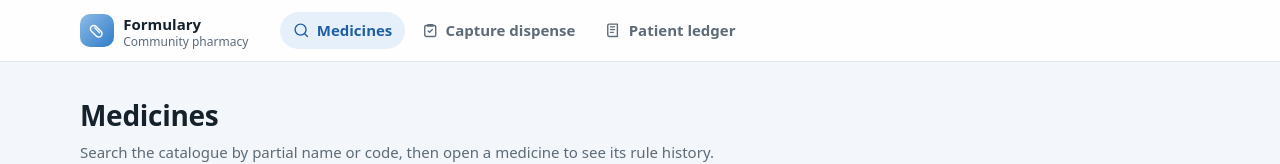
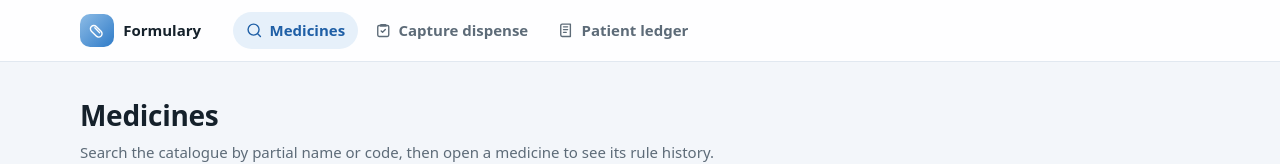
Before and after one commit to counttalita/pharmacy-formulary, an Angular app in the folder frontend/: page /medicines in a window 1280 px wide. Shown: the top 164 px of the page. Built offline with nearby package versions, Linux system fonts and the light colour scheme; no server answers.

Commit message:
[style] remove brand subtitle

```diff
--- a/frontend/src/main.ts
+++ b/frontend/src/main.ts
@@ -14,7 +14,7 @@ import { SearchMedicines } from './medicines';
     <!-- Shared shell around the four views; the active link follows the current route. -->
     <header class="topbar"><div class="topbar-inner">
       <a class="brand" routerLink="/medicines"><span class="brand-mark"><app-icon name="pill" /></span>
-        <span>Formulary<small>Community pharmacy</small></span></a>
+        <span>Formulary</span></a>
       <nav aria-label="Main navigation">
         <a routerLink="/medicines" routerLinkActive="active"><app-icon name="search" />Medicines</a>
         <a routerLink="/capture" routerLinkActive="active"><app-icon name="clipboard" />Capture dispense</a>
--- a/frontend/src/styles.css
+++ b/frontend/src/styles.css
@@ -75,7 +75,6 @@ h2 { font-size: 1.1rem; }
 .brand { display: flex; align-items: center; gap: .6rem; font-weight: 700; color: var(--text); }
 .brand:hover { color: var(--text); text-decoration: none; }
 .brand-mark { display: grid; place-items: center; width: 2.1rem; height: 2.1rem; border-radius: 10px; background: linear-gradient(135deg, var(--accent-light), var(--accent)); color: #fff; }
-.brand small { display: block; font-weight: 500; font-size: .75rem; color: var(--text-muted); line-height: 1.1; }
 nav { display: flex; gap: .25rem; flex-wrap: wrap; }
 nav a { display: flex; align-items: center; gap: .45rem; padding: .45rem .8rem; border-radius: 999px; color: var(--text-muted); font-weight: 550; }
 nav a:hover { background: var(--surface-muted); color: var(--text); text-decoration: none; }
```
